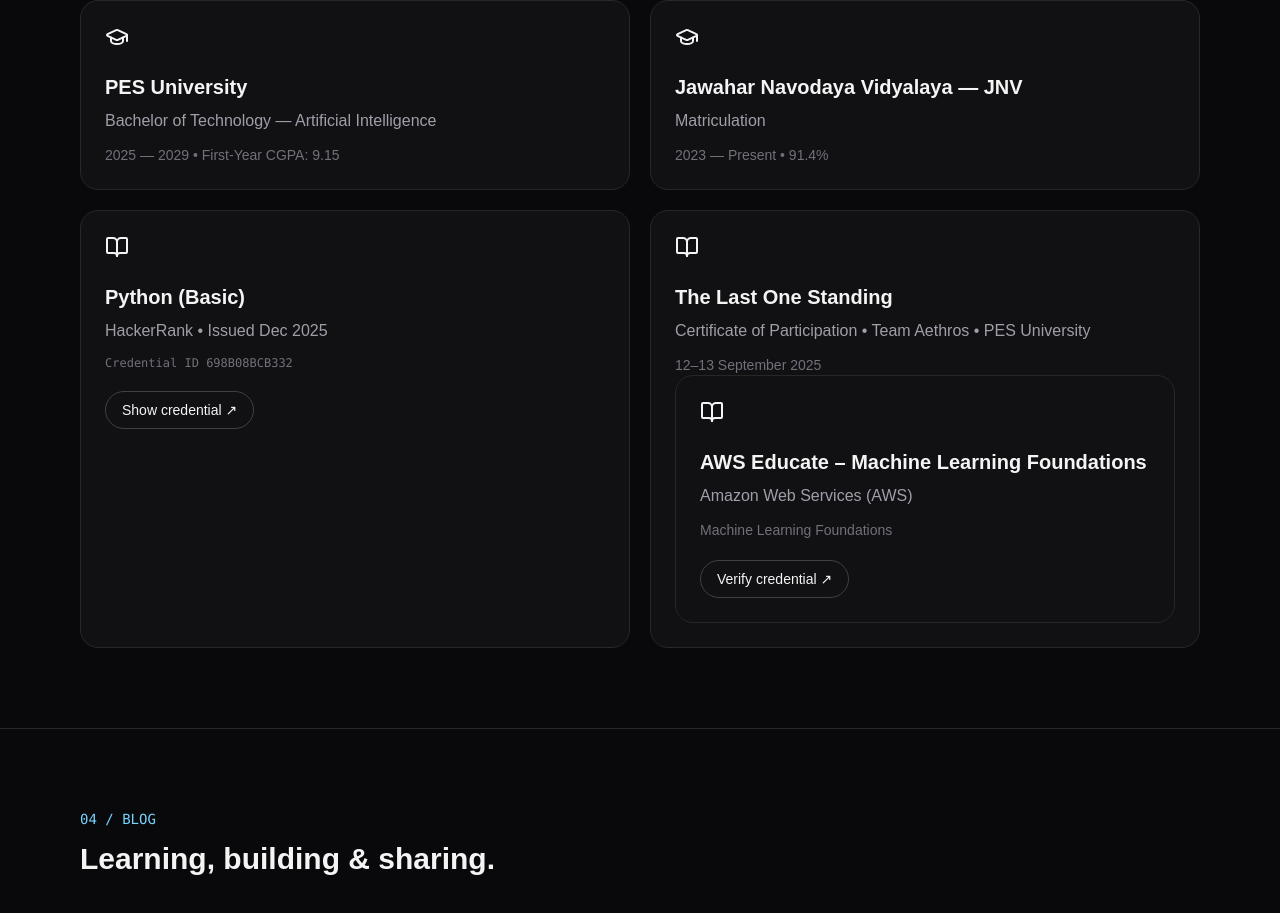
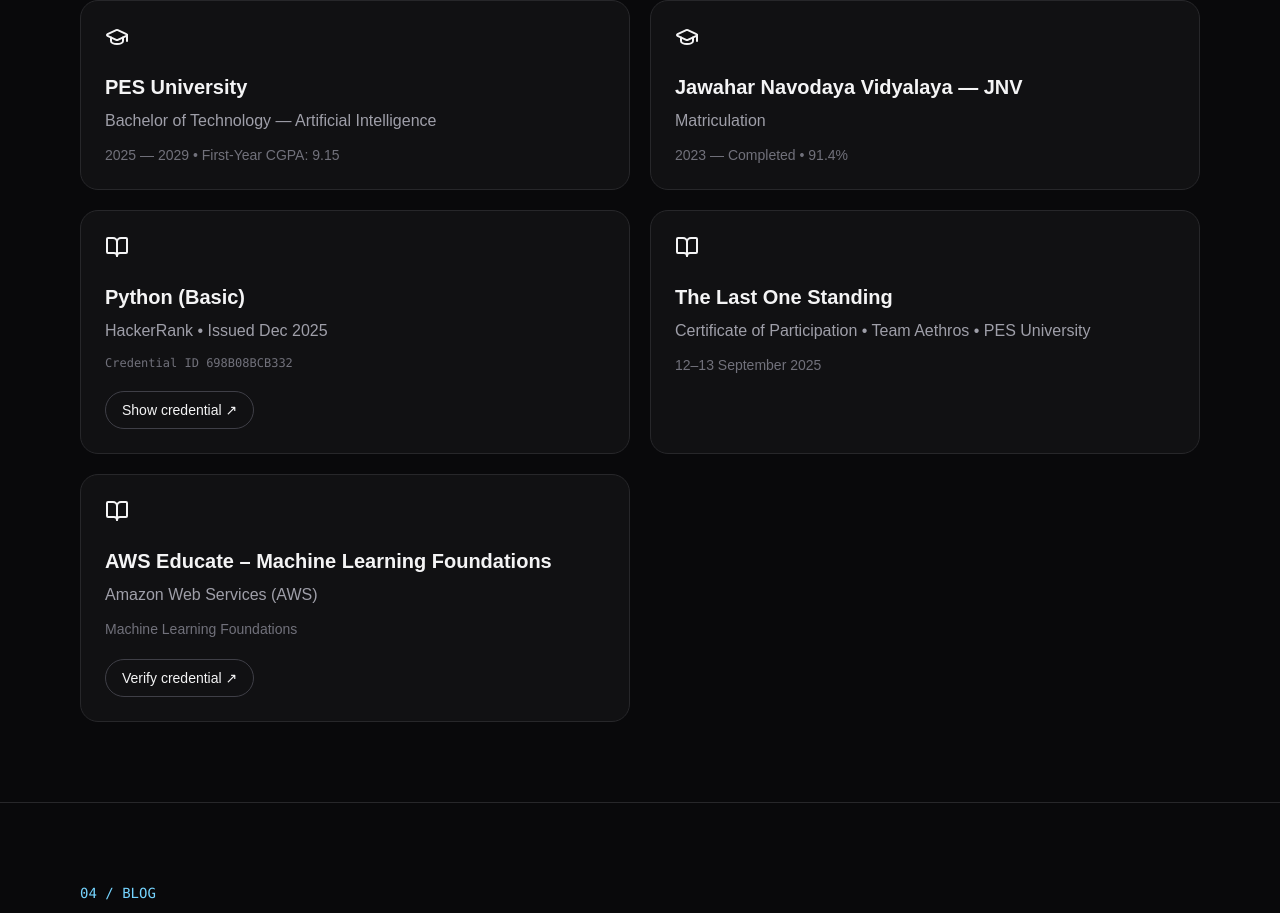
Before and after one commit to Channabasava-utk/channabasava-portfolio, a Next.js app: page / in a window 1280 px wide. Shown: the part 1815-2728 px from the top of the page. Built offline with nearby package versions, Linux system fonts and the light colour scheme.

Commit message:
Update page.tsx

```diff
--- a/app/page.tsx
+++ b/app/page.tsx
@@ -132,7 +132,7 @@
             </h3>
             <p className="mt-2 text-zinc-400">Matriculation</p>
             <p className="mt-3 text-sm text-zinc-500">
-              2023 — Present • 91.4%
+              2023 — Completed • 91.4%
             </p>
           </div>
           <div className="card p-6">
@@ -158,10 +158,12 @@
             <p className="mt-2 text-zinc-400">
               Certificate of Participation • Team Aethros • PES University
             </p>
-            <p className="mt-3 text-sm text-zinc-500">
-              12–13 September 2025
-            </p>
-              <div className="card p-6">
+           <p className="mt-3 text-sm text-zinc-500">
+  12–13 September 2025
+</p>
+</div>
+
+<div className="card p-6">
             <BookOpen />
             <h3 className="mt-6 text-xl font-semibold">
               AWS Educate – Machine Learning Foundations
@@ -180,7 +182,6 @@
             >
               Verify credential ↗
             </a>
-          </div>
           </div>
         </div>
       </section>
```
